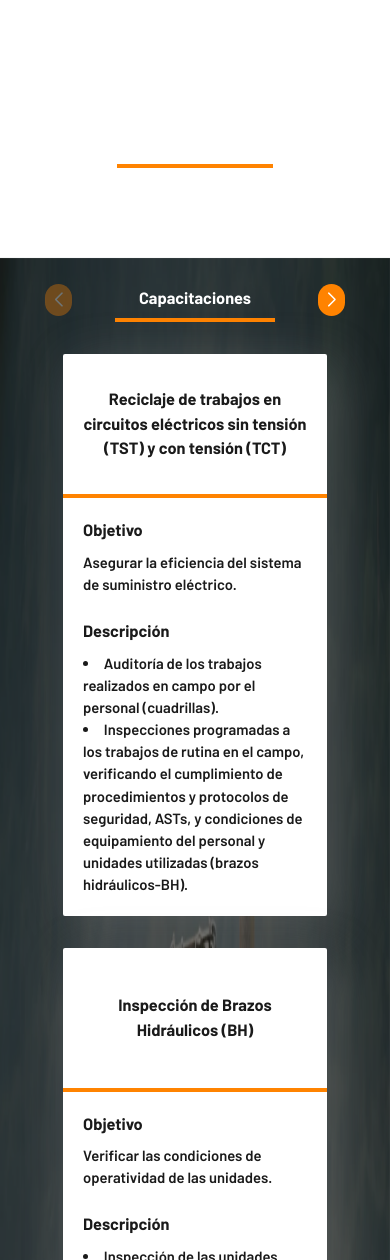
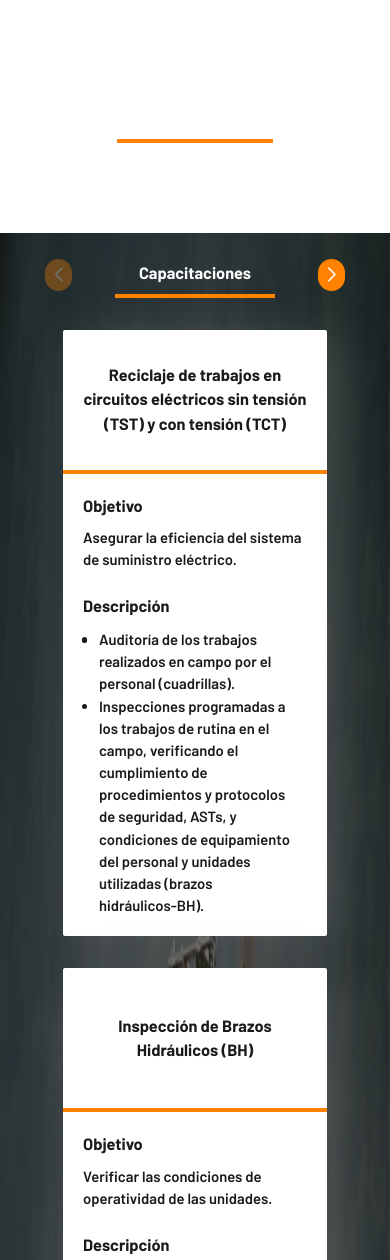
Before and after one commit to germanhyt/015_web_lv-energysac-prod-001, a PHP site: page /freelance/ in a window 390 px wide. Shown: the part 5240-6500 px from the top of the page. Run offline with PHP 8.4, Linux system fonts and the light colour scheme; some libraries are stand-ins or nearby versions; some web fonts are replaced.

Commit message:
feat: Add new changes for the project

```diff
--- a/assets/css/home.css
+++ b/assets/css/home.css
@@ -2545,12 +2563,17 @@ html {
   color: rgb(26 26 26 / var(--tw-text-opacity));
 }
 
-.card-product__content-about ul{
-  list-style-position: inside;
+.card-product__content-about div{
+  padding-left: 1rem;
+}
+
+.card-product__content-about div ul{
+  display: list-item;
   list-style-type: disc;
 }
 
-.card-product__content-about ul li{
+.card-product__content-about div ul li{
+  margin-right: 1rem;
   font-size: clamp(0.875rem, 0.1vw + 0.9rem, 1rem);
   font-weight: 600;
   --tw-text-opacity: 1;
--- a/assets/scss/pages/_home.scss
+++ b/assets/scss/pages/_home.scss
@@ -148,13 +148,13 @@ html {
   }
 
   &__content {
-    @apply sm:w-1/2 flex flex-col justify-center items-start py-5 sm:py-0 px-5 sm:px-12;
+    @apply sm:w-1/2 flex flex-col justify-center items-center sm:items-start py-5 sm:py-0 px-5 sm:px-12;
 
     h3 {
       @apply text-primary-100 text-dynamic-200 font-bold font-barlow;
     }
     p {
-      @apply text-primary-100 text-dynamic-300 font-barlow pr-12;
+      @apply text-primary-100 text-dynamic-300 font-barlow text-center sm:text-start sm:pr-12;
     }
   }
 
@@ -396,7 +396,7 @@ html {
     @apply container flex flex-col justify-center items-center gap-3 sm:gap-7;
 
     h3 {
-      @apply text-primary-100 text-dynamic-200 font-bold text-start font-barlow;
+      @apply text-primary-100 text-dynamic-200 font-bold text-center font-barlow;
     }
   }
 
@@ -441,7 +441,7 @@ html {
   }
   &__inner-tabs &__figure img {
     // @apply absolute top-0 left-0 right-0 w-full sm:w-screen h-full bg-cover overflow-hidden;
-    @apply absolute top-0 left-0 right-0 w-full sm:w-screen h-full itm:h-[2350px]  bg-cover overflow-hidden;
+    @apply absolute top-0 left-0 right-0 w-full sm:w-screen h-full itm:min-h-[2350px] itm:h-[2500px]  bg-cover overflow-hidden;
   }
   &__inner-tabs &__figure::before {
     content: "";
@@ -487,6 +487,10 @@ html {
   }
 }
 
+.card-product:hover {
+  @apply scale-[1.05] transition-all duration-500;
+}
+
 .card-product {
   @apply relative z-20;
   @apply mx-3 sm:mx-0;
@@ -523,12 +527,16 @@ html {
       @apply text-primary-100 text-dynamic-300 font-bold font-barlow;
     }
 
-    //dar estilos a ul con puntos en los li
-    ul {
-      @apply list-disc list-inside;
+    div {
+      @apply pl-4;
 
-      li {
-        @apply text-primary-100 text-dynamic-400 font-semibold;
+      //dar estilos a ul con puntos en los li
+      ul {
+        @apply list-disc list-item;
+
+        li {
+          @apply text-primary-100 text-dynamic-400 font-semibold mr-4;
+        }
       }
     }
   }
@@ -554,7 +562,7 @@ html {
   }
 }
 
-@media (min-width: 640px) {
+@media (min-width: 780px) {
   .scroll-animation-item {
     &-multimedia-left {
       animation: reveal-multimedia-left linear both;
@@ -686,7 +694,7 @@ html {
   @apply relative w-full mt-20 h-[50vh] sm:h-[60vh] lg:h-[70vh]  max-h-full overflow-hidden font-barlow;
 
   &__figure {
-    @apply relative bg-cover bg-center h-screen overflow-hidden w-[850px] sm:w-full transform -translate-y-36 sm:-translate-y-40 -translate-x-28 sm:translate-x-0;
+    @apply relative bg-cover bg-center h-screen overflow-hidden w-[950px] sm:w-full transform -translate-y-36 sm:-translate-y-40 -translate-x-28 sm:translate-x-0;
   }
   &__figure img {
     @apply absolute top-0 left-0 w-full sm:w-screen h-full itm:h-[900px] 2xl:h-full;
--- a/pages/home/home.php
+++ b/pages/home/home.php
@@ -262,11 +262,13 @@
                             </div>
                             <div class="card-product__content-about">
                                 <h4>Descripción</h4>
-                                <ul>
-                                    <?php foreach ($product["consiste"] as $consiste) : ?>
-                                        <li><?php echo $consiste ?></li>
-                                    <?php endforeach ?>
-                                </ul>
+                                <div>
+                                    <ul>
+                                        <?php foreach ($product["consiste"] as $consiste) : ?>
+                                            <li><?php echo $consiste ?></li>
+                                        <?php endforeach ?>
+                                    </ul>
+                                </div>
                             </div>
                         </div>
                     </div>
```
Also changed, not shown: other parts of assets/css/home.css (+24 -6 lines), assets/scss/home.css (+17 -10 lines).
